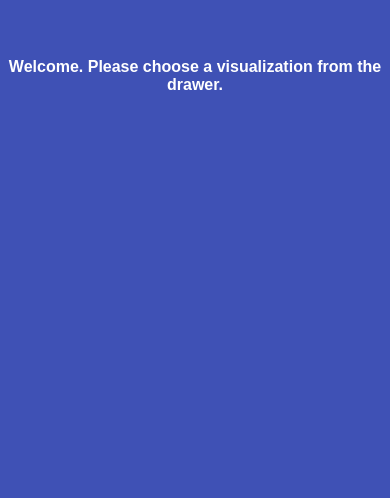
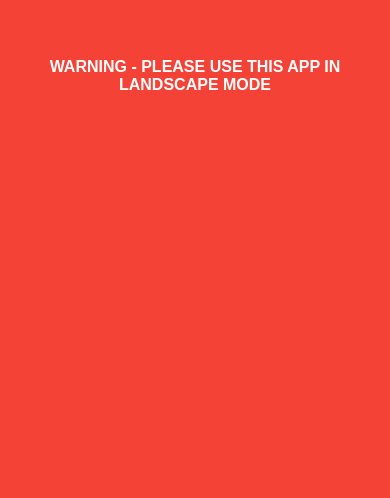
Before and after one commit to Rehlaender/TableauPlatform, a React (Create React App) app: page / in a window 390 px wide. Shown: the part 346-844 px from the top of the page. Built offline with nearby package versions, Linux system fonts and the light colour scheme.

Commit message:
Fix the welocme landscape issue

```diff
--- a/src/App.css
+++ b/src/App.css
@@ -35,6 +35,11 @@
   #reduxContainer {
     display: flex;
   }
+
+  #welcome {
+    display: flex;
+  }
+
   #warning {
     display: none;
   }
@@ -42,6 +47,10 @@
 
 @media only screen and (max-width : 499px) {
   #reduxContainer {
+    display: none;
+  }
+
+  #welcome {
     display: none;
   }
 
@@ -64,10 +73,6 @@
   align-items: center;
 }
 
-#welcome.clean {
-  display: flex;
-}
-
 #welcome.dirty {
   display: none;
 }
@@ -79,7 +84,7 @@
   align-items: center;
   color: #FFF;
   font-weight: bolder;
-  background-color: red;
+  background-color: #F44336;
   text-transform: uppercase;
 }
 
```
